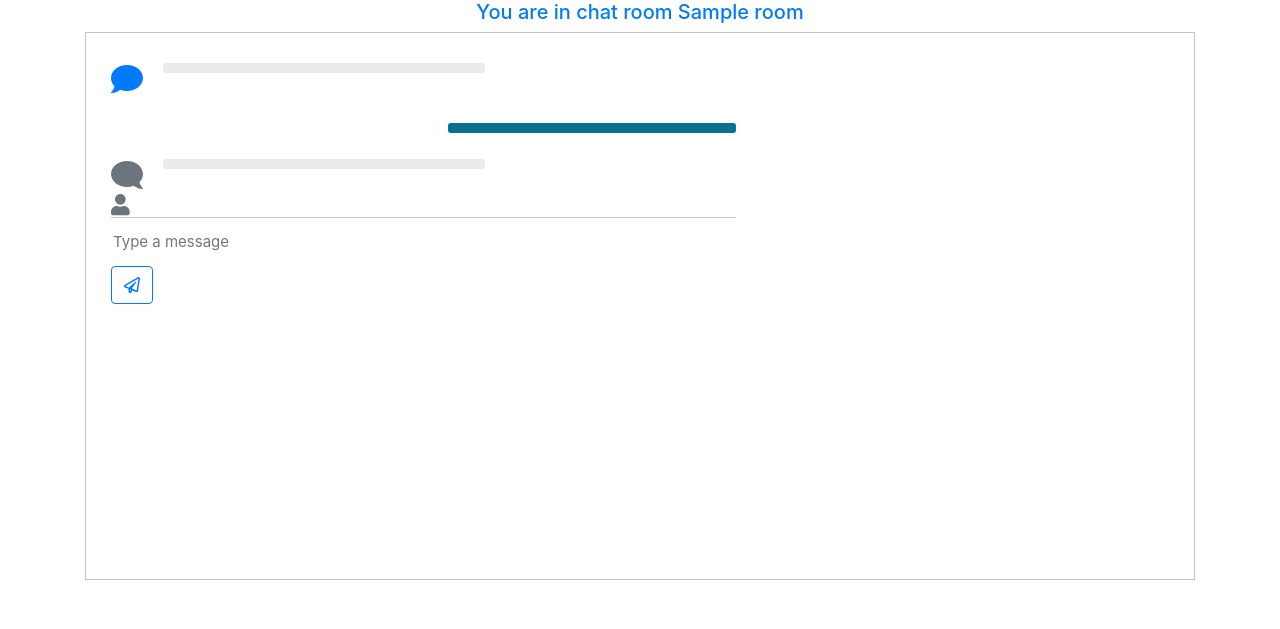
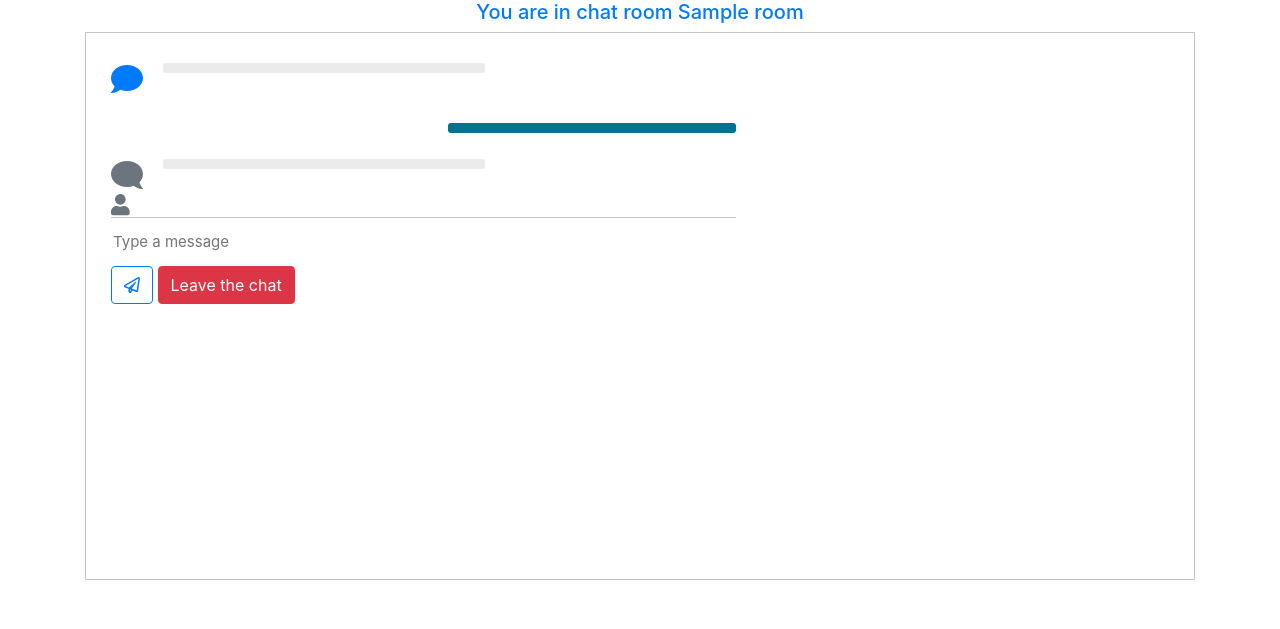
Before and after one commit to knached99/messagingApp, a Flask app: template Chat/Templates/chat.html in a window 1280 px wide. Shown: the top 629 px of the page. Run offline with Flask 2, Linux system fonts and the light colour scheme; the template is opened without the code that fills it: most values are stand-ins (such as "Sample title", 1, 10 or a date in 2020); some libraries are stand-ins or nearby versions.

Commit message:
Adding chat file

```diff
--- a/Chat/Templates/chat.html
+++ b/Chat/Templates/chat.html
@@ -187,6 +187,7 @@ img{ max-width:100%;}
             <div class="input_msg_write">
               <input type="text" class="write_msg" placeholder="Type a message" id="message_input" />
               <button class="btn btn-outline-primary" type="submit"><i class="far fa-paper-plane" aria-hidden="true"></i></button>
+              <a class="btn btn-danger" href="home.html">Leave the chat</a>
             </div>
           </div>
         </div>
@@ -258,7 +259,7 @@ img{ max-width:100%;}
         console.log(data);
         if (data.username !== "{{ username }}") {
             const newNode = document.createElement('div');
-            newNode.innerHTML = `<b>${data.username}</b> has joined the room`;
+            newNode.innerHTML = `<b class="text-success">${data.username}</b> has joined the chat`;
             document.getElementById('announce_person').appendChild(newNode);
         }
     });
@@ -266,7 +267,7 @@ img{ max-width:100%;}
     socket.on('leave_room_announcement', function (data) {
         console.log(data);
         const newNode = document.createElement('div');
-        newNode.innerHTML = `<b>${data.username}</b> has left the room`;
+        newNode.innerHTML = `<b class=text-danger>${data.username}</b> has left the chat`;
         document.getElementById('messages').appendChild(newNode);
     });
 </script>
```
